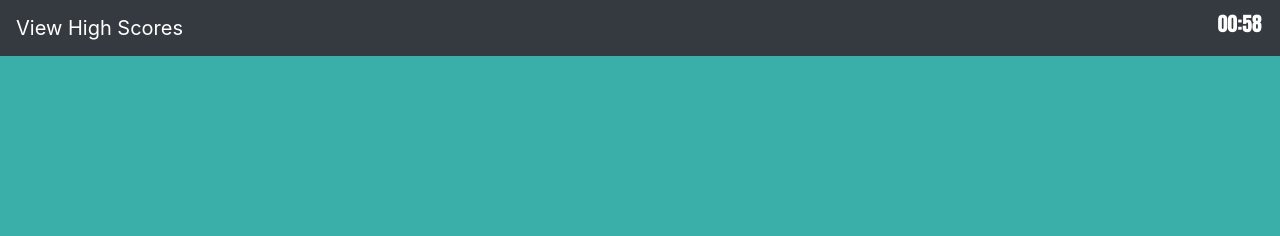
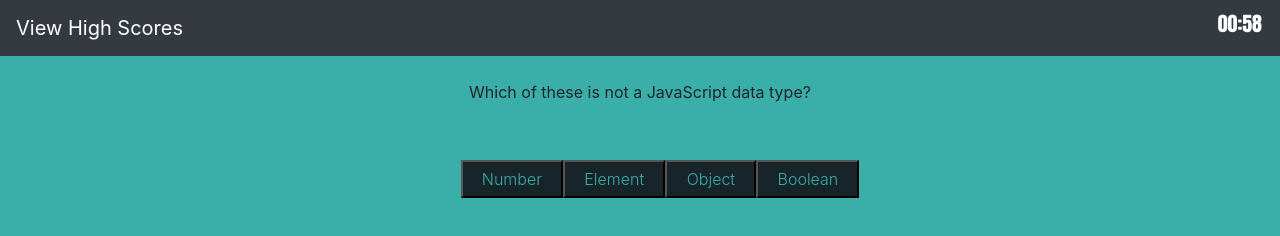
Before and after one commit to suzylebel/Quiz, a plain HTML site: page index.html in a window 1280 px wide. Both pictures are taken after a click on the button "Start Quiz Now!". Drawn offline with nearby package versions, Linux system fonts and the light colour scheme.

Commit message:
tutoring

```diff
--- a/index.html
+++ b/index.html
@@ -21,13 +21,14 @@
     </ul>
     </div>
   </nav>
-  <div class="question"></div>
-<!-- <div id="questionContainer" class="container d-flex justify-content-center p-4"">
-    <div id=questions class="questions">
+  <div id="questions" class="d-flex justify-content-center p-4"></div>
+ <div id="questionContainer" class="d-flex justify-content-center p-3">
+    <!-- <div id=questions class="questions">
       <div id="answers" class="btn">
       </div>
-    </div>
-  </div> -->
+    </div> -->
+  </div>
+
  <!-- play the quiz box -->
 
   <div class="container d-flex justify-content-center p-4">
--- a/script.js
+++ b/script.js
@@ -2,11 +2,11 @@
 
 var currentQuestion = 0;
 const timer = document.querySelector('h1');
-var startButton = document.getElementById("#startbutton");
-var maincontainer = document.getElementById("#maincontainer");
-const questionsEl = document.getElementById("#questions");
-const answerEl = document.getElementById("#answers");
-const questionContainerEl = document.getElementById("#questionContainer");
+var startButton = document.getElementById("startbutton");
+var maincontainer = document.getElementById("maincontainer");
+const questionsEl = document.getElementById("questions");
+const answerEl = document.getElementById("answers");
+const questionContainerEl = document.getElementById("questionContainer");
 // var button = document.getElementById("#button");
 // button.addEventListener("click", function(setInterval){
 // });
@@ -38,16 +38,16 @@ function hide() {
 
 var quizArr = [
   {
-    "questionTitle": "Question 1?",
-    "multipleChoice": ["A", "B", "C", "D"],
+    "questionTitle": "Which of these is not a JavaScript data type?",
+    "multipleChoice": ["Number", "Element", "Object", "Boolean"],
     "answer": "B",
 
   },
 
   {
-    "questionTitle": "Question 2?",
-    "multipleChoice": ["A", "B", "C", "D"],
-    "answer": "D",
+    "questionTitle": "The Dom is an application programming interface valid for ?",
+    "multipleChoice": ["Visual Studio Code", "Goggle Chrome", "CSS", "HTML"],
+    "answer": "HTML",
 
   },
 
@@ -68,17 +68,19 @@ var quizArr = [
 
 function displayQuestion(qstion, choice) {
   console.log("questions display here");
-  // questionsEl.innerHTML = "";
+  questionsEl.textContent = "";
   var questionTitle = document.createElement("p");
   var node = document.createTextNode(qstion);
   questionTitle.appendChild(node);
-  // questionsEl.appendChild(questionTitle);
+  questionsEl.appendChild(questionTitle);
 
-  var choiceA = document.createElement("li");
-  var choiceB = document.createElement("li");
-  var choiceC = document.createElement("li");
-  var choiceD = document.createElement("li");
+
+  var choiceA = document.createElement("button");
+  var choiceB = document.createElement("button");
+  var choiceC = document.createElement("button");
+  var choiceD = document.createElement("button");
   var questiontitlebox = document.createElement("ol");
+
 
   var nodeA = document.createTextNode(choice[0]);
   choiceA.appendChild(nodeA);
@@ -89,7 +91,7 @@ function displayQuestion(qstion, choice) {
   var nodeD = document.createTextNode(choice[3]);
   choiceD.appendChild(nodeD);
 
-  questionsEl.appendChild(questiontitlebox);
+  questionContainerEl.appendChild(questiontitlebox);
   questiontitlebox.appendChild(choiceA);
   questiontitlebox.appendChild(choiceB);
   questiontitlebox.appendChild(choiceC);
@@ -98,27 +100,41 @@ function displayQuestion(qstion, choice) {
 
 };
 
+questionsEl.onclick =  function (event) {
+  let li = event.target.closest("li");
+  if (!li) return;
+  if (!questionsEl.contains(li)) return;
+  if (li.textContent === quizArr[currentQuestion].answer) {
+    currentQuestion++;
+    playQuiz();
+  // } else {
+  //   alert("game over")
+  }
+}
 
-function runQuiz() {
-  if (startingquestion < quizArr.length) {
+function playQuiz() {
+  if (currentQuestion < quizArr.length) {
     displayQuestion(
-      quizArr[startingquestion].questionTitle,
-      quizArr[startingquestion].multipleChoice
+      quizArr[currentQuestion].questionTitle,
+      quizArr[currentQuestion].multipleChoice
+
+      // game mechanics (while loop)
+
     );
   } else {
     alert("Game over")
   }
 }
 
-function selectAnswer() {
+// function selectAnswer() {
 
-}
+// }
 
 
 // Event Listeners
 document.getElementById("startbutton").addEventListener("click", startTimer);
 document.getElementById("startbutton").addEventListener("click", hide);
-document.getElementById("startbutton").addEventListener("click", displayQuestion);
+document.getElementById("startbutton").addEventListener("click", playQuiz);
 // document.getElementById("startbutton").addEventListener("click, ____")
 
 
--- a/style.css
+++ b/style.css
@@ -13,7 +13,25 @@ main {
 
 
 }
+section {
+    background-color: black;
+}
 
+button {
+
+color: #3aafa9;
+display:inline-block;
+padding:0.3em 1.2em;
+margin:0 0.3em 0.3em 0;
+border-radius:2em;
+box-sizing: border-box;
+text-decoration:none;
+font-family:'Roboto',sans-serif;
+font-weight:300;
+background-color: #17252A;;
+text-align:center;
+transition: all 0.2s;
+}
 /* form {
     background-color: #3aafa9;
 } */
```
